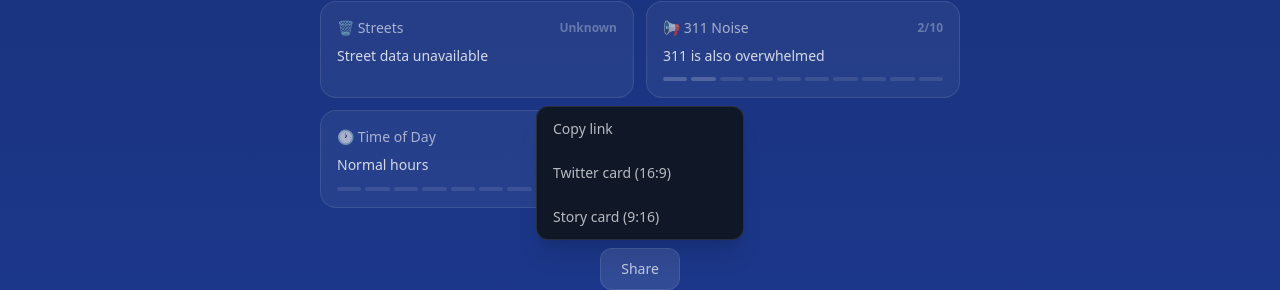
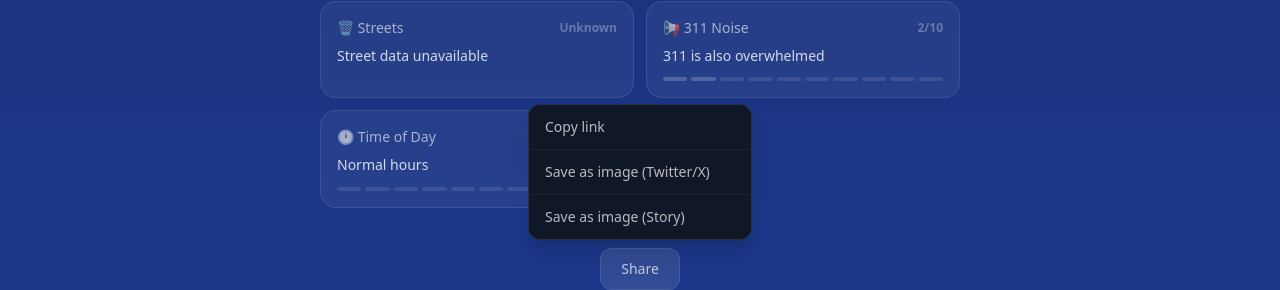
Before and after one commit to yashpurohit2002/howbusyis, a Next.js app: page / in a window 1280 px wide. Both pictures are taken after a click on the button "Share". Shown: the part 1322-1612 px from the top of the page. Built offline with nearby package versions, Linux system fonts and the light colour scheme; no server answers.

Commit message:
fix: share buttons now download image files directly

```diff
--- a/app/components/ShareButton.tsx
+++ b/app/components/ShareButton.tsx
@@ -12,42 +12,55 @@ interface Props {
 function buildOgParams(score: number, data?: BusyResponse): URLSearchParams {
   const p = new URLSearchParams({ score: String(score) });
   if (data) {
-    if (data.signals.weather && !data.signals.weather.error) {
-      p.set("weather", data.signals.weather.detail);
-    }
-    if (data.signals.mta && !data.signals.mta.error) {
-      p.set("mta", data.signals.mta.detail);
-    }
-    if (data.signals.events) {
-      p.set("events", data.signals.events.detail);
-    }
+    if (data.signals.weather && !data.signals.weather.error) p.set("weather", data.signals.weather.detail);
+    if (data.signals.mta && !data.signals.mta.error) p.set("mta", data.signals.mta.detail);
+    if (data.signals.events) p.set("events", data.signals.events.detail);
   }
   return p;
+}
+
+async function downloadImage(url: string, filename: string) {
+  // Fetch the image through the browser and trigger a download
+  const res = await fetch(url);
+  const blob = await res.blob();
+  const objectUrl = URL.createObjectURL(blob);
+  const a = document.createElement("a");
+  a.href = objectUrl;
+  a.download = filename;
+  a.click();
+  URL.revokeObjectURL(objectUrl);
 }
 
 export function ShareButton({ score, label, data }: Props) {
   const [copied, setCopied] = useState(false);
   const [open, setOpen] = useState(false);
+  const [downloading, setDownloading] = useState<string | null>(null);
 
   const params = buildOgParams(score, data);
-  const twitterOg = `/og?${params}`;
-  const storyOg = `/og/story?${params}`;
+  const twitterOgPath = `/og?${params}`;
+  const storyOgPath = `/og/story?${params}`;
 
-  const handleShare = async () => {
+  const handleCopy = async () => {
     const text = `NYC is "${label}" right now (${score}/100).`;
     const url = window.location.href;
-
     if (navigator.share) {
-      try {
-        await navigator.share({ title: "howbusyis.nyc", text, url });
-        return;
-      } catch { /* fall through */ }
+      try { await navigator.share({ title: "howbusyis.nyc", text, url }); setOpen(false); return; }
+      catch { /* fall through */ }
     }
-
     await navigator.clipboard.writeText(`${text}\n${url}`);
     setCopied(true);
     setTimeout(() => setCopied(false), 2000);
     setOpen(false);
+  };
+
+  const handleDownload = async (path: string, filename: string) => {
+    setDownloading(filename);
+    setOpen(false);
+    try {
+      await downloadImage(path, filename);
+    } finally {
+      setDownloading(null);
+    }
   };
 
   return (
@@ -56,35 +69,29 @@ export function ShareButton({ score, label, data }: Props) {
         onClick={() => setOpen((v) => !v)}
         className="px-5 py-2.5 rounded-xl bg-white/10 hover:bg-white/20 border border-white/10 text-sm font-medium text-white/70 hover:text-white transition-all cursor-pointer"
       >
-        {copied ? "Copied!" : "Share"}
+        {downloading ? "Saving..." : copied ? "Copied!" : "Share"}
       </button>
 
       {open && (
-        <div className="absolute bottom-full mb-2 left-1/2 -translate-x-1/2 bg-gray-900 border border-white/10 rounded-xl overflow-hidden shadow-xl w-52 z-10">
+        <div className="absolute bottom-full mb-2 left-1/2 -translate-x-1/2 bg-gray-900 border border-white/10 rounded-xl overflow-hidden shadow-xl w-56 z-10">
           <button
             className="w-full text-left px-4 py-3 text-sm text-white/70 hover:bg-white/10 hover:text-white transition-colors cursor-pointer"
-            onClick={handleShare}
+            onClick={handleCopy}
           >
             Copy link
           </button>
-          <a
-            href={twitterOg}
-            target="_blank"
-            rel="noopener noreferrer"
-            className="block px-4 py-3 text-sm text-white/70 hover:bg-white/10 hover:text-white transition-colors"
-            onClick={() => setOpen(false)}
+          <button
+            className="w-full text-left px-4 py-3 text-sm text-white/70 hover:bg-white/10 hover:text-white transition-colors cursor-pointer border-t border-white/5"
+            onClick={() => handleDownload(twitterOgPath, `howbusyis-nyc-${score}.png`)}
           >
-            Twitter card (16:9)
-          </a>
-          <a
-            href={storyOg}
-            target="_blank"
-            rel="noopener noreferrer"
-            className="block px-4 py-3 text-sm text-white/70 hover:bg-white/10 hover:text-white transition-colors"
-            onClick={() => setOpen(false)}
+            Save as image (Twitter/X)
+          </button>
+          <button
+            className="w-full text-left px-4 py-3 text-sm text-white/70 hover:bg-white/10 hover:text-white transition-colors cursor-pointer border-t border-white/5"
+            onClick={() => handleDownload(storyOgPath, `howbusyis-nyc-story-${score}.png`)}
           >
-            Story card (9:16)
-          </a>
+            Save as image (Story)
+          </button>
         </div>
       )}
     </div>
```
